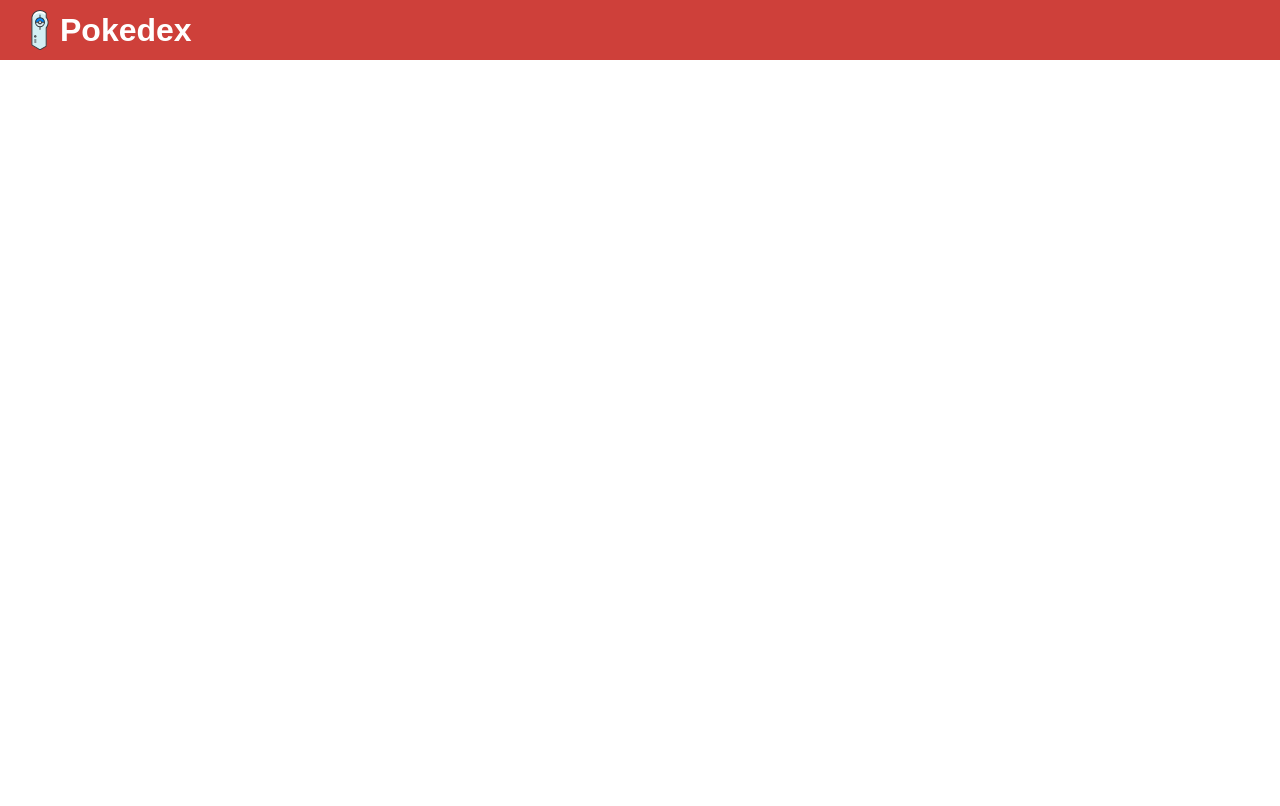
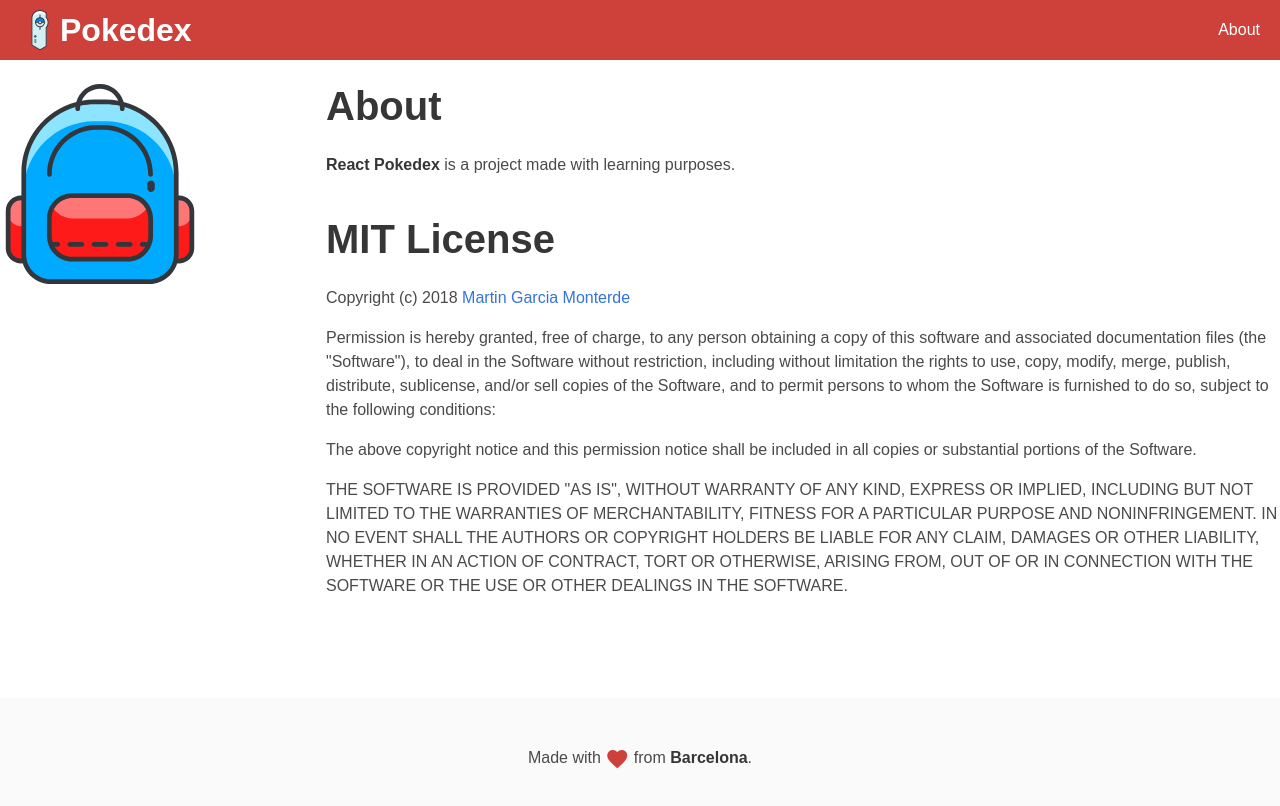
Before and after one commit to magarcia/react-pokedex, a React (Create React App) app: page /about in a window 1280 px wide. Shown: the top 806 px of the page. Built offline with nearby package versions, Linux system fonts and the light colour scheme; some icons are missing.

Commit message:
Small ui improvements

```diff
--- a/package.json
+++ b/package.json
@@ -3,6 +3,7 @@
   "version": "0.1.0",
   "private": true,
   "dependencies": {
+    "query-string": "^6.1.0",
     "react": "^16.4.1",
     "react-dom": "^16.4.1",
     "react-router-dom": "^4.3.1",
--- a/src/App.js
+++ b/src/App.js
@@ -1,20 +1,26 @@
-import React from "react";
+import React, { Fragment } from "react";
 import { BrowserRouter as Router, Route } from "react-router-dom";
-import "@humanmade/nova-icons/style.css";
 import Pokedex from "./pages/Pokedex";
 import Pokemon from "./pages/Pokemon";
+import About from "./pages/About";
 import Header from "./components/Header";
+import Footer from "./components/Footer";
 
 const App = () => (
   <Router>
-    <div>
+    <Fragment>
       <Header />
-      <div className="container is-fullhd">
+      <div
+        className="container is-fullhd"
+        style={{ minHeight: "calc(100vh - 84px - 195px)" }}
+      >
         <Route exact path="/" component={Pokedex} />
         <Route exact path="/generation/:generation" component={Pokedex} />
         <Route path="/pokemon/:id" component={Pokemon} />
+        <Route path="/about" component={About} />
       </div>
-    </div>
+      <Footer />
+    </Fragment>
   </Router>
 );
 
--- /dev/null
+++ b/src/components/Footer.js
@@ -0,0 +1,14 @@
+import React from "react";
+
+export default () => (
+  <footer className="footer">
+    <div className="container">
+      <div className="content has-text-centered">
+        <p>
+          Made with <i className="material-icons love">favorite</i> from{" "}
+          <strong>Barcelona</strong>.
+        </p>
+      </div>
+    </div>
+  </footer>
+);
--- a/src/components/Header.js
+++ b/src/components/Header.js
@@ -17,7 +17,11 @@ const Header = () => (
       </h1>
     </Link>
 
-    <div className="level-right" />
+    <div className="level-right">
+      <Link to="/about" className="level-left has-text-white">
+        About
+      </Link>
+    </div>
   </nav>
 );
 
--- a/src/components/PokedexEntry.js
+++ b/src/components/PokedexEntry.js
@@ -1,19 +1,19 @@
 import React from "react";
 import { Link } from "react-router-dom";
-import { padNumer } from "../utils";
+import { padNumber } from "../utils";
 import PokemonImage from "./PokemonImage";
 
 const PokedexEntry = ({ name, id }) => (
-  <div className="column is-3">
+  <div className="pokedex-entry column is-3">
     <div className="pokemoncard" style={{ textAlign: "center" }}>
-      <Link to={`/pokemon/${padNumer(id, 3)}`}>
+      <Link to={`/pokemon/${padNumber(id, 3)}`}>
         <div className="pokemoncard-image has-background-light">
           {/* <i className="material-icons fav">favorite_border</i> */}
           <PokemonImage id={id} name={name} />
         </div>
         <div className="pokemoncard-content">
           <h1 className="title is-4 is-capitalized">{name}</h1>
-          <p className="subtitle is-6">#{padNumer(id, 3)}</p>
+          <p className="subtitle is-6">#{padNumber(id, 3)}</p>
         </div>
       </Link>
     </div>
--- a/src/components/PokemonImage.js
+++ b/src/components/PokemonImage.js
@@ -1,5 +1,5 @@
 import React from "react";
-import { padNumer } from "../utils";
+import { padNumber } from "../utils";
 
 const fixNames = name => {
   if (name === "sceptile") {
@@ -23,11 +23,14 @@ const fixNames = name => {
   return name;
 };
 
-const PokemonImage = ({ id, name, size = 100 }) => (
-  <figure style={{ padding: 50 }} className="image is-4by3">
+const PokemonImage = ({ id, name, size = 100, animate = false }) => (
+  <figure
+    style={{ padding: 50 }}
+    className={`pokemon-image image is-4by3 ${animate ? "animate" : ""}`}
+  >
     <svg style={{ height: size, width: size }}>
       <use
-        xlinkHref={`/pokemon-symbols.svg#${padNumer(id, 3)}-${fixNames(name)}`}
+        xlinkHref={`/pokemon-symbols.svg#${padNumber(id, 3)}-${fixNames(name)}`}
       />
     </svg>
   </figure>
--- a/src/index.css
+++ b/src/index.css
@@ -33,6 +33,15 @@ body {
   color: #ce403a;
 }
 
+.pokedex-entry {
+  animation: zoomIn 200ms;
+}
+
+.pokemon-image.animate,
+.pokemon-info {
+  animation: fadeInUp 400ms;
+}
+
 .egg-loader {
   animation: rubberBand 2200ms infinite;
   margin: 100px auto;
@@ -43,3 +52,13 @@ body {
   left: 50%;
   top: 30vh;
 }
+
+.footer {
+  margin-top: 100px;
+  padding-bottom: 3rem;
+}
+.footer .love {
+  color: #ce403a;
+  display: inline-flex;
+  vertical-align: middle;
+}
--- /dev/null
+++ b/src/pages/About.js
@@ -0,0 +1,60 @@
+import React from "react";
+
+const size = 200;
+const About = () => (
+  <div className="columns">
+    <div className="column">
+      <figure style={{ height: size, width: size, display: "inline-block" }}>
+        <svg style={{ height: size, width: size }}>
+          <use xlinkHref={`/icons.svg#backpack`} />
+        </svg>
+      </figure>
+    </div>
+    <div className="column is-three-quarters content">
+      <h1 className="subtitle is-2">About</h1>
+      <p>
+        <strong>React Pokedex</strong> is a project made with learning purposes.
+      </p>
+
+      <h1 className="subtitle is-2">MIT License</h1>
+
+      <p>
+        Copyright (c) 2018{" "}
+        <a
+          href="https://github.com/magarcia"
+          target="_blank"
+          rel="noopener noreferrer"
+        >
+          Martin Garcia Monterde
+        </a>
+      </p>
+
+      <p>
+        Permission is hereby granted, free of charge, to any person obtaining a
+        copy of this software and associated documentation files (the
+        "Software"), to deal in the Software without restriction, including
+        without limitation the rights to use, copy, modify, merge, publish,
+        distribute, sublicense, and/or sell copies of the Software, and to
+        permit persons to whom the Software is furnished to do so, subject to
+        the following conditions:
+      </p>
+
+      <p>
+        The above copyright notice and this permission notice shall be included
+        in all copies or substantial portions of the Software.
+      </p>
+
+      <p>
+        THE SOFTWARE IS PROVIDED "AS IS", WITHOUT WARRANTY OF ANY KIND, EXPRESS
+        OR IMPLIED, INCLUDING BUT NOT LIMITED TO THE WARRANTIES OF
+        MERCHANTABILITY, FITNESS FOR A PARTICULAR PURPOSE AND NONINFRINGEMENT.
+        IN NO EVENT SHALL THE AUTHORS OR COPYRIGHT HOLDERS BE LIABLE FOR ANY
+        CLAIM, DAMAGES OR OTHER LIABILITY, WHETHER IN AN ACTION OF CONTRACT,
+        TORT OR OTHERWISE, ARISING FROM, OUT OF OR IN CONNECTION WITH THE
+        SOFTWARE OR THE USE OR OTHER DEALINGS IN THE SOFTWARE.
+      </p>
+    </div>
+  </div>
+);
+
+export default About;
--- a/src/pages/Pokedex.js
+++ b/src/pages/Pokedex.js
@@ -17,26 +17,7 @@ const getValidGeneration = generationString => {
   return (Math.min(Math.max(generation, 1), 3) || "all").toString();
 };
 
-const Pokedex = ({ results, match }) => {
-  const generation = getValidGeneration(match.params.generation);
-  const prevGeneration = generation - 1 || 0;
-  return (
-    <Fragment>
-      <GenerationSelector currentGeneration={generation} />
-      <div className="columns is-multiline">
-        {results.map((entry, index) => (
-          <PokedexEntry
-            name={entry.name}
-            id={index + 1 + MAX_POKEMONS_GEN[prevGeneration]}
-            key={index}
-          />
-        ))}
-      </div>
-    </Fragment>
-  );
-};
-
-export default withFetching(props => {
+const generationUrlBuilder = props => {
   const generation = getValidGeneration(props.match.params.generation);
   let limit, offset;
 
@@ -64,4 +45,25 @@ export default withFetching(props => {
   }
 
   return `${API}?limit=${limit}&offset=${offset}`;
-})(Pokedex);
+};
+
+const Pokedex = ({ results, match }) => {
+  const generation = getValidGeneration(match.params.generation);
+  const prevGeneration = generation - 1 || 0;
+  return (
+    <Fragment>
+      <GenerationSelector currentGeneration={generation} />
+      <div className="columns is-multiline">
+        {results.map((entry, index) => (
+          <PokedexEntry
+            name={entry.name}
+            id={index + 1 + MAX_POKEMONS_GEN[prevGeneration]}
+            key={index}
+          />
+        ))}
+      </div>
+    </Fragment>
+  );
+};
+
+export default withFetching(generationUrlBuilder)(Pokedex);
--- a/src/pages/Pokemon.js
+++ b/src/pages/Pokemon.js
@@ -1,16 +1,37 @@
-import React from "react";
+import React, { Fragment } from "react";
+import { Link } from "react-router-dom";
 import PokedexData from "../components/PokedexData";
 import PokemonImage from "../components/PokemonImage";
 import withFetching from "../components/withFetching";
 import { API } from "../Constants";
-import { padNumer } from "../utils";
+import { padNumber } from "../utils";
 
 const Pokemon = props => (
+  <Fragment>
+    <div>
+      <Link
+        to={`/pokemon/${padNumber(props.id - 1)}`}
+        className="button is-pulled-left"
+      >
+        #{padNumber(props.id - 1)}
+      </Link>
+      <Link
+        to={`/pokemon/${padNumber(props.id + 1)}`}
+        className="button is-pulled-right"
+      >
+        #{padNumber(props.id + 1)}
+      </Link>
+    </div>
     <div className="columns">
       <div className="column">
-      <PokemonImage id={props.id} name={props.name} size={250} />
+        <PokemonImage
+          id={props.id}
+          name={props.name}
+          size={250}
+          animate={true}
+        />
       </div>
-    <div className="column is-three-quarters">
+      <div className="column is-three-quarters pokemon-info">
         <div className="content" style={{ margin: "0 16px" }}>
           <h1
             className="subtitle is-1 is-capitalized"
@@ -26,12 +47,13 @@ const Pokemon = props => (
             className="subtitle is-2 has-text-weight-light"
             style={{ display: "inline-block" }}
           >
-          #{padNumer(props.id)}
+            #{padNumber(props.id)}
           </h2>
           <PokedexData {...props} />
         </div>
       </div>
     </div>
+  </Fragment>
 );
 
 export default withFetching(props => API + parseInt(props.match.params.id, 10))(
--- a/src/utils.js
+++ b/src/utils.js
@@ -1,4 +1,4 @@
-const padNumer = (num, size = 3) => {
+const padNumber = (num, size = 3) => {
   let s = num.toString();
   while (s.length < size) s = "0" + s;
   return s;
@@ -34,4 +34,4 @@ const deepEqual = (a, b) => {
   }
 };
 
-export { padNumer, capitalize, deepEqual };
+export { padNumber, capitalize, deepEqual };
```
Also changed, not shown: public/icons.svg, 1 other file (tests, documents, lock files or other folders). Lines whose indentation alone changed are shown as unchanged.
